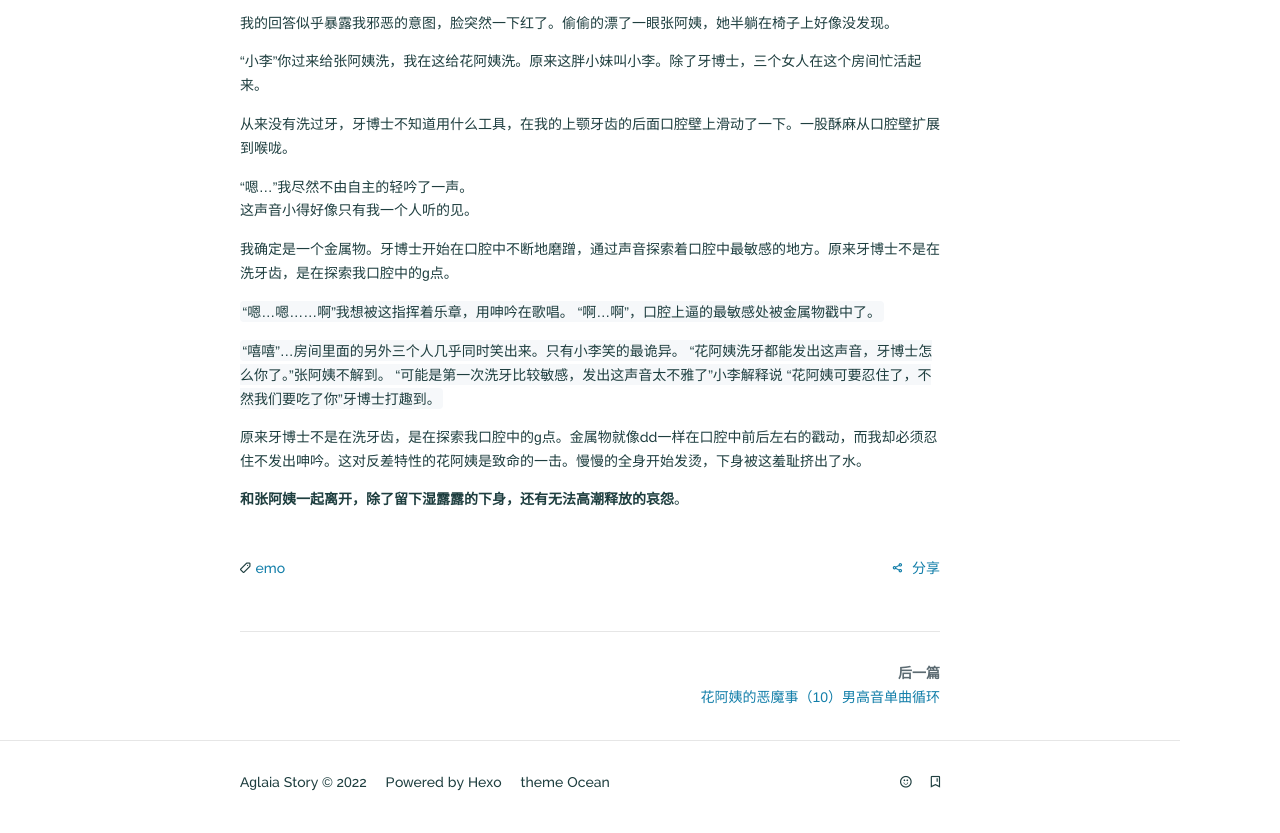
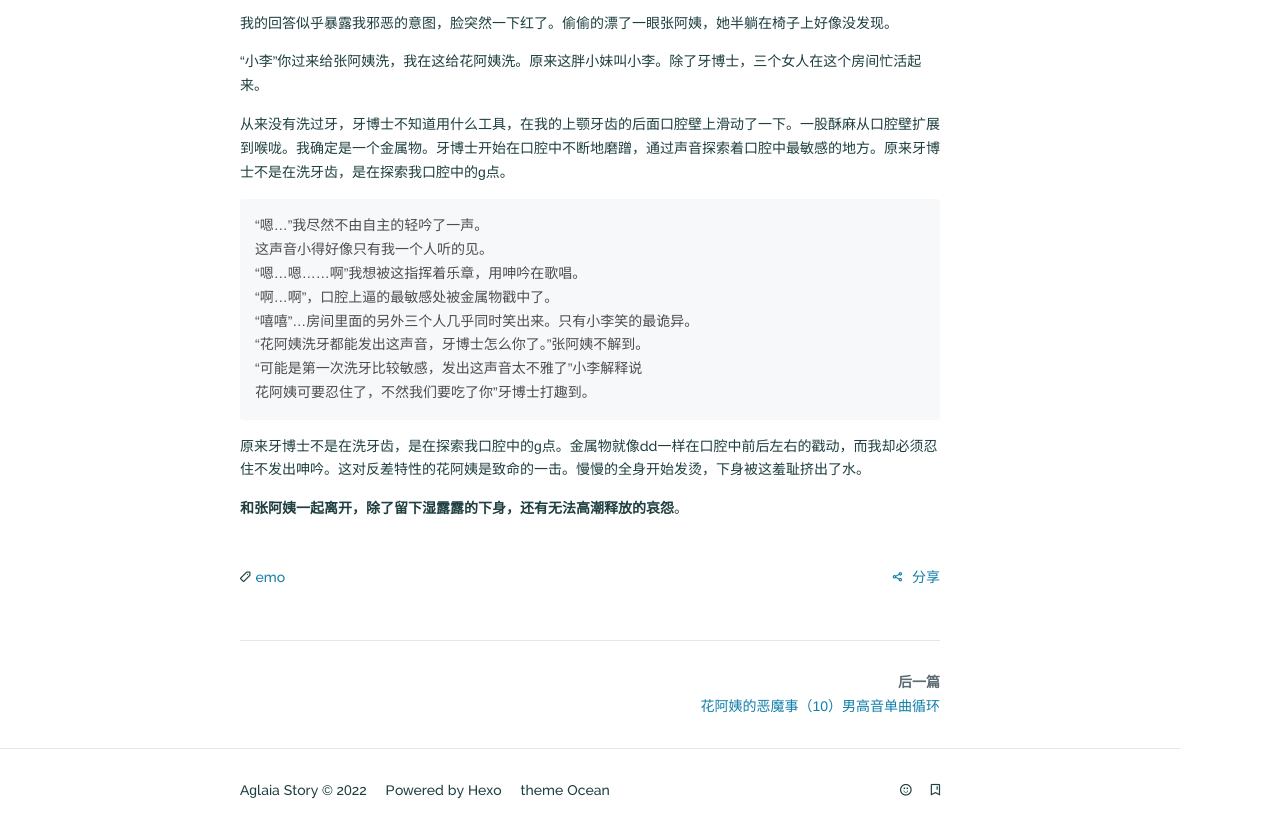
Before and after one commit to aglaiastory/aglaiastory.github.io, a plain HTML site: page 2020/11/30/A0015/index.html in a window 1280 px wide. Shown: the part 1347-2180 px from the top of the page. Drawn offline with Linux system fonts and the light colour scheme; some packages are replaced by stand-ins of ours; a script that the page names is missing; files whose address does not match are found by name.

Commit message:
Site updated: 2022-04-30 20:41:33

```diff
--- a/2020/11/30/A0015/index.html
+++ b/2020/11/30/A0015/index.html
@@ -87,11 +87,16 @@
 </blockquote>
 <p>我的回答似乎暴露我邪恶的意图，脸突然一下红了。偷偷的漂了一眼张阿姨，她半躺在椅子上好像没发现。</p>
 <p>“小李”你过来给张阿姨洗，我在这给花阿姨洗。原来这胖小妹叫小李。除了牙博士，三个女人在这个房间忙活起来。</p>
-<p>从来没有洗过牙，牙博士不知道用什么工具，在我的上颚牙齿的后面口腔壁上滑动了一下。一股酥麻从口腔壁扩展到喉咙。</p>
-<p>“嗯…”我尽然不由自主的轻吟了一声。<br>这声音小得好像只有我一个人听的见。</p>
-<p>我确定是一个金属物。牙博士开始在口腔中不断地磨蹭，通过声音探索着口腔中最敏感的地方。原来牙博士不是在洗牙齿，是在探索我口腔中的g点。</p>
-<p><code>“嗯…嗯……啊”我想被这指挥着乐章，用呻吟在歌唱。 “啊…啊”，口腔上逼的最敏感处被金属物戳中了。</code></p>
-<p><code>“嘻嘻”…房间里面的另外三个人几乎同时笑出来。只有小李笑的最诡异。 “花阿姨洗牙都能发出这声音，牙博士怎么你了。”张阿姨不解到。 “可能是第一次洗牙比较敏感，发出这声音太不雅了”小李解释说 “花阿姨可要忍住了，不然我们要吃了你”牙博士打趣到。</code></p>
+<p>从来没有洗过牙，牙博士不知道用什么工具，在我的上颚牙齿的后面口腔壁上滑动了一下。一股酥麻从口腔壁扩展到喉咙。我确定是一个金属物。牙博士开始在口腔中不断地磨蹭，通过声音探索着口腔中最敏感的地方。原来牙博士不是在洗牙齿，是在探索我口腔中的g点。</p>
+<pre><code>“嗯…”我尽然不由自主的轻吟了一声。
+这声音小得好像只有我一个人听的见。
+“嗯…嗯……啊”我想被这指挥着乐章，用呻吟在歌唱。
+“啊…啊”，口腔上逼的最敏感处被金属物戳中了。
+“嘻嘻”…房间里面的另外三个人几乎同时笑出来。只有小李笑的最诡异。
+“花阿姨洗牙都能发出这声音，牙博士怎么你了。”张阿姨不解到。
+“可能是第一次洗牙比较敏感，发出这声音太不雅了”小李解释说
+花阿姨可要忍住了，不然我们要吃了你”牙博士打趣到。
+</code></pre>
 <p>原来牙博士不是在洗牙齿，是在探索我口腔中的g点。金属物就像dd一样在口腔中前后左右的戳动，而我却必须忍住不发出呻吟。这对反差特性的花阿姨是致命的一击。慢慢的全身开始发烫，下身被这羞耻挤出了水。</p>
 <p><strong>和张阿姨一起离开，除了留下湿露露的下身，还有无法高潮释放的哀怨</strong>。</p>
 
--- a/search.xml
+++ b/search.xml
@@ -17,11 +17,16 @@
 </blockquote>
 <p>我的回答似乎暴露我邪恶的意图，脸突然一下红了。偷偷的漂了一眼张阿姨，她半躺在椅子上好像没发现。</p>
 <p>“小李”你过来给张阿姨洗，我在这给花阿姨洗。原来这胖小妹叫小李。除了牙博士，三个女人在这个房间忙活起来。</p>
-<p>从来没有洗过牙，牙博士不知道用什么工具，在我的上颚牙齿的后面口腔壁上滑动了一下。一股酥麻从口腔壁扩展到喉咙。</p>
-<p>“嗯…”我尽然不由自主的轻吟了一声。<br>这声音小得好像只有我一个人听的见。</p>
-<p>我确定是一个金属物。牙博士开始在口腔中不断地磨蹭，通过声音探索着口腔中最敏感的地方。原来牙博士不是在洗牙齿，是在探索我口腔中的g点。</p>
-<p><code>“嗯…嗯……啊”我想被这指挥着乐章，用呻吟在歌唱。 “啊…啊”，口腔上逼的最敏感处被金属物戳中了。</code></p>
-<p><code>“嘻嘻”…房间里面的另外三个人几乎同时笑出来。只有小李笑的最诡异。 “花阿姨洗牙都能发出这声音，牙博士怎么你了。”张阿姨不解到。 “可能是第一次洗牙比较敏感，发出这声音太不雅了”小李解释说 “花阿姨可要忍住了，不然我们要吃了你”牙博士打趣到。</code></p>
+<p>从来没有洗过牙，牙博士不知道用什么工具，在我的上颚牙齿的后面口腔壁上滑动了一下。一股酥麻从口腔壁扩展到喉咙。我确定是一个金属物。牙博士开始在口腔中不断地磨蹭，通过声音探索着口腔中最敏感的地方。原来牙博士不是在洗牙齿，是在探索我口腔中的g点。</p>
+<pre><code>“嗯…”我尽然不由自主的轻吟了一声。
+这声音小得好像只有我一个人听的见。
+“嗯…嗯……啊”我想被这指挥着乐章，用呻吟在歌唱。
+“啊…啊”，口腔上逼的最敏感处被金属物戳中了。
+“嘻嘻”…房间里面的另外三个人几乎同时笑出来。只有小李笑的最诡异。
+“花阿姨洗牙都能发出这声音，牙博士怎么你了。”张阿姨不解到。
+“可能是第一次洗牙比较敏感，发出这声音太不雅了”小李解释说
+花阿姨可要忍住了，不然我们要吃了你”牙博士打趣到。
+</code></pre>
 <p>原来牙博士不是在洗牙齿，是在探索我口腔中的g点。金属物就像dd一样在口腔中前后左右的戳动，而我却必须忍住不发出呻吟。这对反差特性的花阿姨是致命的一击。慢慢的全身开始发烫，下身被这羞耻挤出了水。</p>
 <p><strong>和张阿姨一起离开，除了留下湿露露的下身，还有无法高潮释放的哀怨</strong>。</p>
 ]]></content>
```
Also changed, not shown: index.html (+10 -5 lines).
